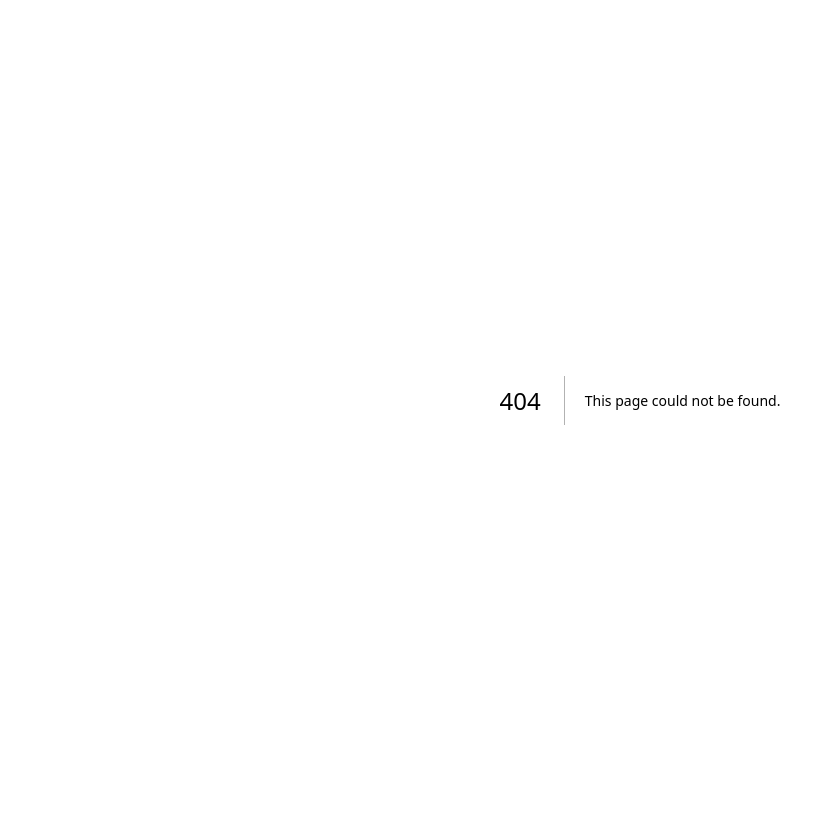
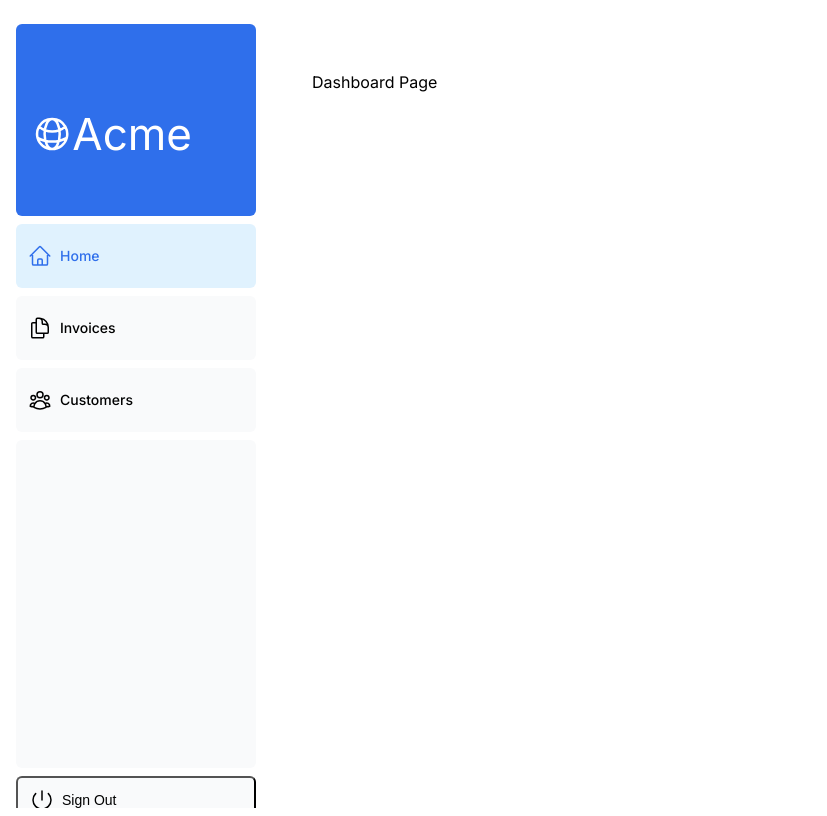
Before and after one commit to shekhmonjurul/next-acme, a Next.js app: page /dashboard in a window 1280 px wide. Before the commit this address had no page. Shown: the whole page, without its empty margins (0-827 px from the left). Built offline with nearby package versions, Linux system fonts and the light colour scheme.

Commit message:
first commit

```diff
--- /dev/null
+++ b/app/dashboard/customers/page.tsx
@@ -0,0 +1,3 @@
+export default function Page() {
+  return <p>Customers Page</p>;
+}
--- /dev/null
+++ b/app/dashboard/invoices/page.tsx
@@ -0,0 +1,3 @@
+export default function Page() {
+  return <p>Invoices Page</p>;
+}
--- /dev/null
+++ b/app/dashboard/layout.tsx
@@ -0,0 +1,12 @@
+import SideNav from '@/app/ui/dashboard/sidenav';
+
+export default function Layout({ children }: { children: React.ReactNode }) {
+  return (
+    <div className="flex h-screen flex-col md:flex-row md:overflow-hidden">
+      <div className="w-full flex-none md:w-64">
+        <SideNav />
+      </div>
+      <div className="grow p-6 md:overflow-y-auto md:p-12">{children}</div>
+    </div>
+  );
+}
--- /dev/null
+++ b/app/dashboard/page.tsx
@@ -0,0 +1,3 @@
+export default function Page() {
+  return <p>Dashboard Page</p>;
+}
--- a/app/layout.tsx
+++ b/app/layout.tsx
@@ -1,3 +1,6 @@
+import '@/app/ui/global.css';
+import { inter } from '@/app/ui/fonts';
+
 export default function RootLayout({
   children,
 }: {
@@ -5,7 +8,7 @@
 }) {
   return (
     <html lang="en">
-      <body>{children}</body>
+      <body className={`${inter.className}`}>{children}</body>
     </html>
   );
 }
--- a/app/page.tsx
+++ b/app/page.tsx
@@ -1,6 +1,7 @@
 import AcmeLogo from '@/app/ui/acme-logo';
 import { ArrowRightIcon } from '@heroicons/react/24/outline';
 import Link from 'next/link';
+import Image from 'next/image';
 
 export default function Page() {
   return (
@@ -10,6 +11,8 @@
       </div>
       <div className="mt-4 flex grow flex-col gap-4 md:flex-row">
         <div className="flex flex-col justify-center gap-6 rounded-lg bg-gray-50 px-6 py-10 md:w-2/5 md:px-20">
+
+
           <p className={`text-xl text-gray-800 md:text-3xl md:leading-normal`}>
             <strong>Welcome to Acme.</strong> This is the example for the{' '}
             <a href="https://nextjs.org/learn/" className="text-blue-500">
@@ -17,6 +20,7 @@
             </a>
             , brought to you by Vercel.
           </p>
+
           <Link
             href="/login"
             className="flex items-center gap-5 self-start rounded-lg bg-blue-500 px-6 py-3 text-sm font-medium text-white transition-colors hover:bg-blue-400 md:text-base"
@@ -26,6 +30,13 @@
         </div>
         <div className="flex items-center justify-center p-6 md:w-3/5 md:px-28 md:py-12">
           {/* Add Hero Images Here */}
+          <Image
+            src="/hero-desktop.png"
+            width={1000}
+            height={760}
+            className="hidden md:block"
+            alt="Screenshots of the dashboard project showing desktop version"
+          />
         </div>
       </div>
     </main>
--- a/app/ui/acme-logo.tsx
+++ b/app/ui/acme-logo.tsx
@@ -1,10 +1,10 @@
 import { GlobeAltIcon } from '@heroicons/react/24/outline';
-import { lusitana } from '@/app/ui/fonts';
+// import { lusitana } from '@/app/ui/fonts';
 
 export default function AcmeLogo() {
   return (
     <div
-      className={`${lusitana.className} flex flex-row items-center leading-none text-white`}
+      className={` flex flex-row items-center leading-none text-white`}
     >
       <GlobeAltIcon className="h-12 w-12 rotate-[15deg]" />
       <p className="text-[44px]">Acme</p>
--- a/app/ui/dashboard/nav-links.tsx
+++ b/app/ui/dashboard/nav-links.tsx
@@ -1,9 +1,13 @@
+'use client';
+
 import {
   UserGroupIcon,
   HomeIcon,
   DocumentDuplicateIcon,
 } from '@heroicons/react/24/outline';
-
+import Link from 'next/link';
+import { usePathname } from 'next/navigation';
+import clsx from 'clsx';
 // Map of links to display in the side navigation.
 // Depending on the size of the application, this would be stored in a database.
 const links = [
@@ -17,19 +21,26 @@
 ];
 
 export default function NavLinks() {
+  const pathname = usePathname();
+
   return (
     <>
       {links.map((link) => {
         const LinkIcon = link.icon;
         return (
-          <a
+          <Link
             key={link.name}
             href={link.href}
-            className="flex h-[48px] grow items-center justify-center gap-2 rounded-md bg-gray-50 p-3 text-sm font-medium hover:bg-sky-100 hover:text-blue-600 md:flex-none md:justify-start md:p-2 md:px-3"
+            className={clsx(
+              "flex h-[48px] grow items-center justify-center gap-2 rounded-md  bg-gray-50 p-3 text-sm font-medium hover:bg-sky-100  hover:text-blue-600 md:flex-none md:justify-start md:p-2 md:px-3",
+              {
+                'bg-sky-100 text-blue-600': pathname === link.href,
+              },
+            )}
           >
             <LinkIcon className="w-6" />
             <p className="hidden md:block">{link.name}</p>
-          </a>
+          </Link>
         );
       })}
     </>
--- /dev/null
+++ b/app/ui/fonts.ts
@@ -0,0 +1,5 @@
+import exp from "constants";
+import {Inter, Lusitana } from "next/font/google";
+
+export const inter = Inter({subsets: ["latin"]});
+// export const lusitana = Lusitana({subsets: ['latin']});
--- a/app/ui/global.css
+++ b/app/ui/global.css
@@ -1,6 +1,10 @@
-@tailwind base;
-@tailwind components;
 @tailwind utilities;
+
+
+a{
+  text-decoration: none;
+  color: black;
+}
 
 input[type='number'] {
   -moz-appearance: textfield;
```
Also changed, not shown: 1 other file (tests, documents, lock files or other folders).
